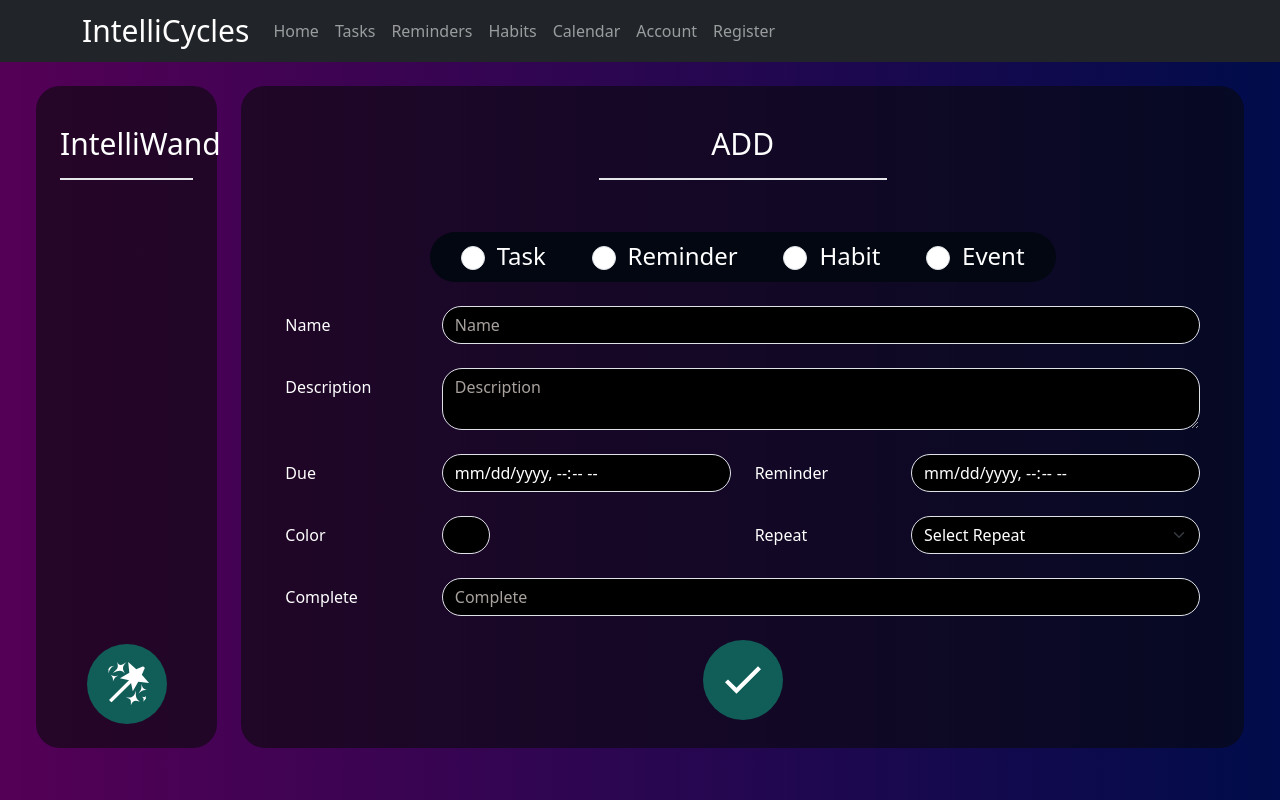
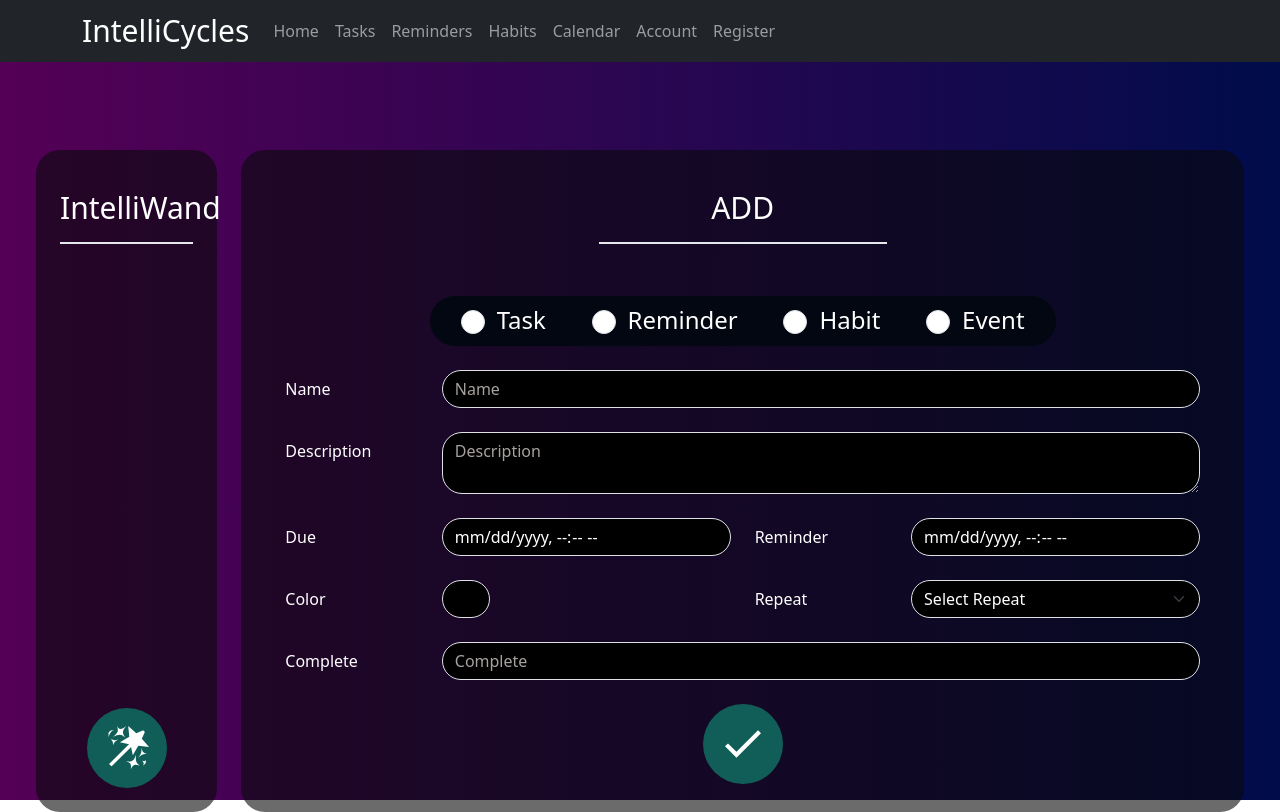
Before and after one commit to yemregumus/IntelliCycles, a React (Vite) app in the folder Frontend/: page /add in a window 1280 px wide. Built offline with nearby package versions, Linux system fonts and the light colour scheme; no server answers.

Commit message:
sizes for add page fixed.

```diff
--- a/Frontend/src/pages/Add.jsx
+++ b/Frontend/src/pages/Add.jsx
@@ -5,12 +5,12 @@ import {Row, Col} from "react-bootstrap"
 const Add = () =>{
     return (
         <div className="items-center">
-            <Row className="mx-4 h-full">
+            <Row className="mx-4 my-16 h-full">
                 <Col md={2}>
                     <IntelliWandWindow/>
                 </Col>
                 <Col md={10}>
-                        <AddForm />
+                    <AddForm type="task"/>
                 </Col>
             </Row>
         </div>
```
